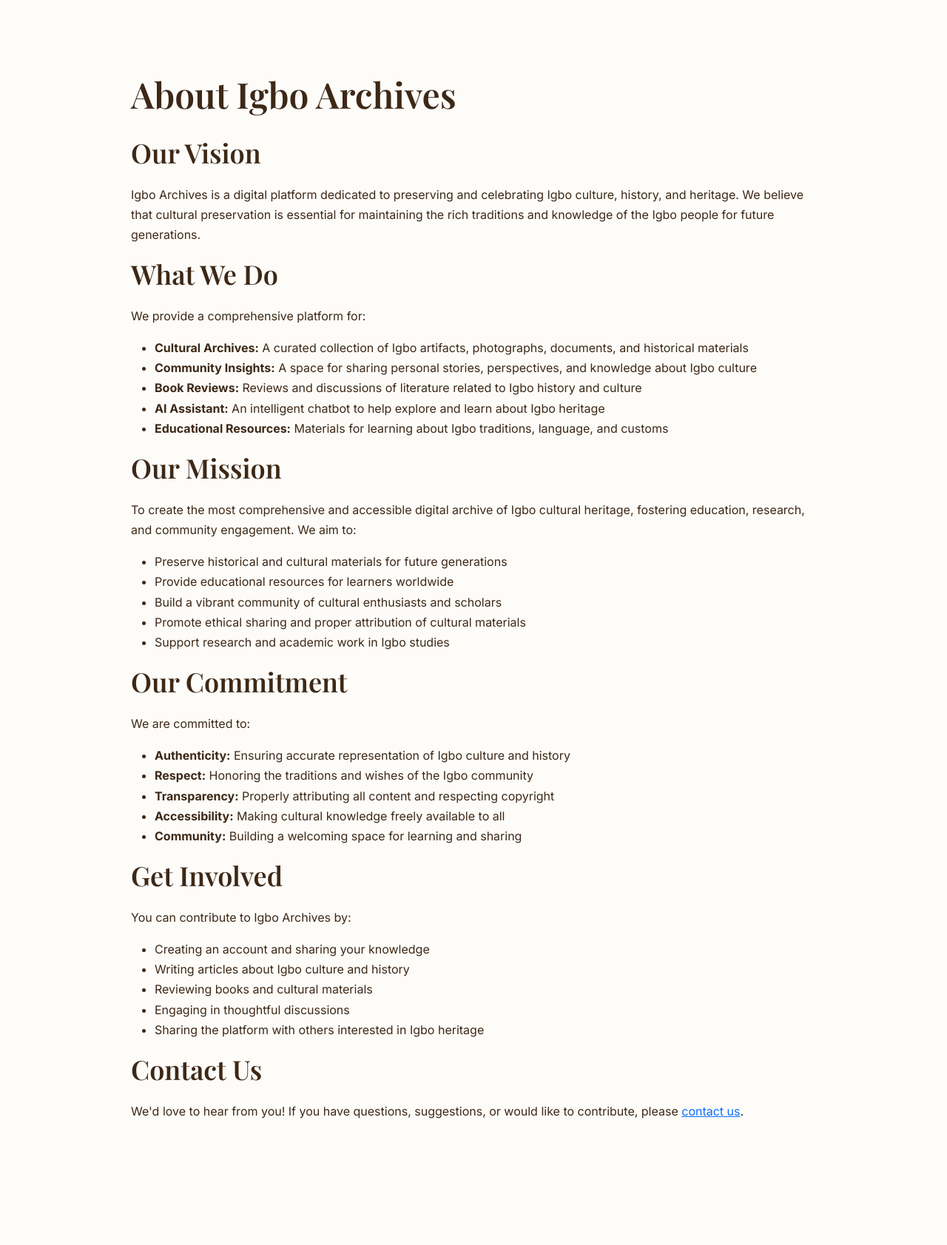
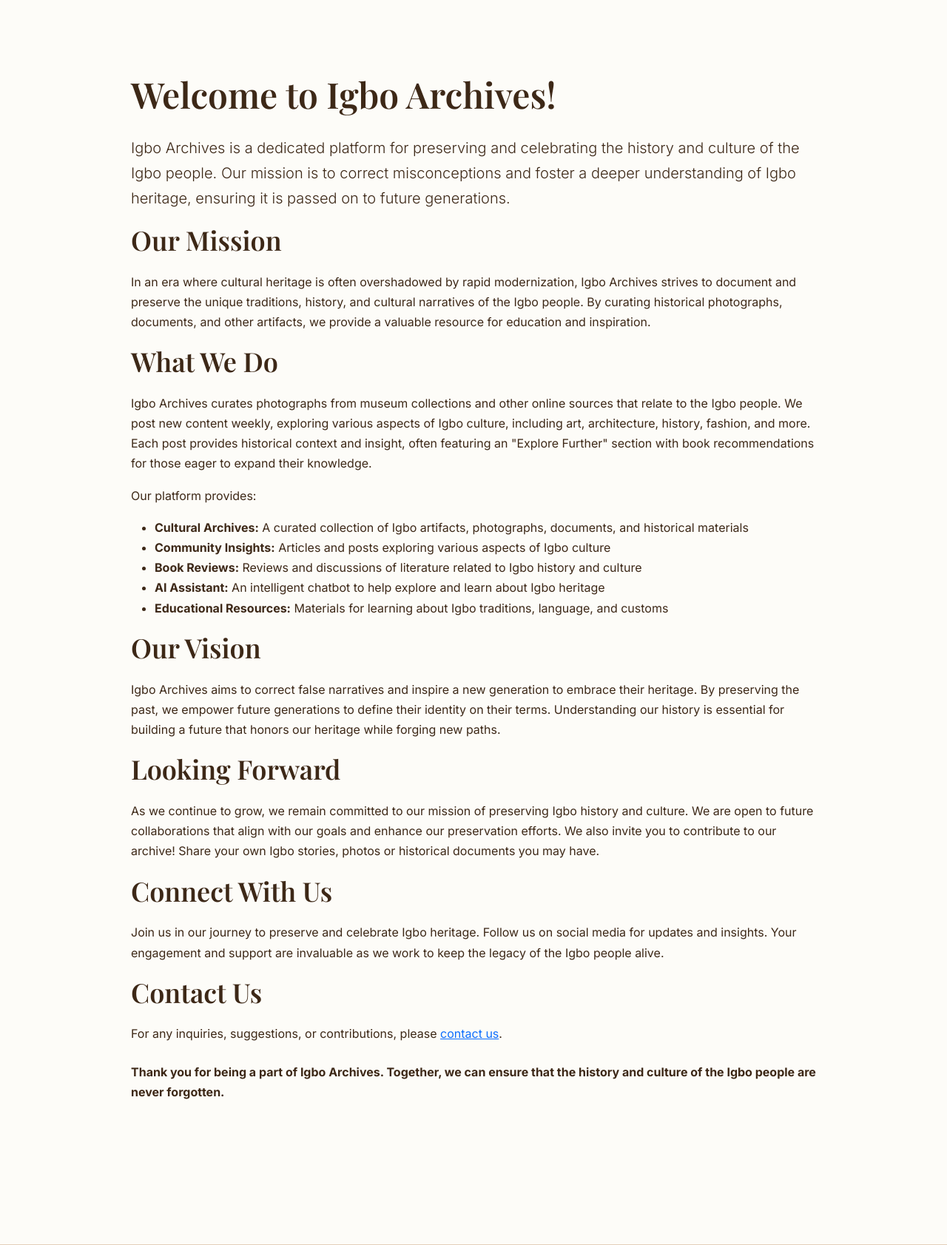
Before and after one commit to nwokikeonyeka/igbo-archives-platform, a Django app: page /about/ in a window 1280 px wide. Shown: the part 156-1839 px from the top of the page at 74% size. Run offline with Django 5.2, Linux system fonts and the light colour scheme; parts of the project's set-up code (start-up, migrations or seed data) failed here and were passed over; some libraries are stand-ins or nearby versions.

Commit message:
Update website content and refine account creation settings
Update About page content, fix URL in signup template, and adjust email verification settings for development and deployment.

Replit-Commit-Author: Agent
Replit-Commit-Session-Id: 52ea9b05-70b0-4e24-bdab-0036f5d80dd2
Replit-Commit-Checkpoint-Type: intermediate_checkpoint
Replit-Commit-Screenshot-Url: https://storage.googleapis.com/screenshot-production-us-central1/f8c3ff90-231f-4b2b-ac60-ea7444409825/52ea9b05-70b0-4e24-bdab-0036f5d80dd2/5pqSAGt

```diff
--- a/core/templates/account/signup.html
+++ b/core/templates/account/signup.html
@@ -54,7 +54,7 @@
             <div class="form-group">
                 <label class="checkbox-label">
                     {{ form.accept_terms }}
-                    I agree to the <a href="{% url 'terms' %}" target="_blank">Terms of Service</a> and <a href="{% url 'privacy' %}" target="_blank">Privacy Policy</a>
+                    I agree to the <a href="{% url 'core:terms' %}" target="_blank">Terms of Service</a> and <a href="{% url 'core:privacy' %}" target="_blank">Privacy Policy</a>
                 </label>
                 {% if form.accept_terms.errors %}
                 <div class="form-error">{{ form.accept_terms.errors }}</div>
--- a/core/templates/core/pages/about.html
+++ b/core/templates/core/pages/about.html
@@ -6,54 +6,37 @@
 <div class="container my-5">
     <div class="row">
         <div class="col-lg-10 mx-auto">
-            <h1 class="mb-4">About Igbo Archives</h1>
+            <h1 class="mb-4">Welcome to Igbo Archives!</h1>
 
             <div class="mt-4">
-                <h2>Our Vision</h2>
-                <p>Igbo Archives is a digital platform dedicated to preserving and celebrating Igbo culture, history, and heritage. We believe that cultural preservation is essential for maintaining the rich traditions and knowledge of the Igbo people for future generations.</p>
+                <p class="lead">Igbo Archives is a dedicated platform for preserving and celebrating the history and culture of the Igbo people. Our mission is to correct misconceptions and foster a deeper understanding of Igbo heritage, ensuring it is passed on to future generations.</p>
+
+                <h2>Our Mission</h2>
+                <p>In an era where cultural heritage is often overshadowed by rapid modernization, Igbo Archives strives to document and preserve the unique traditions, history, and cultural narratives of the Igbo people. By curating historical photographs, documents, and other artifacts, we provide a valuable resource for education and inspiration.</p>
 
                 <h2>What We Do</h2>
-                <p>We provide a comprehensive platform for:</p>
+                <p>Igbo Archives curates photographs from museum collections and other online sources that relate to the Igbo people. We post new content weekly, exploring various aspects of Igbo culture, including art, architecture, history, fashion, and more. Each post provides historical context and insight, often featuring an "Explore Further" section with book recommendations for those eager to expand their knowledge.</p>
+                <p>Our platform provides:</p>
                 <ul>
                     <li><strong>Cultural Archives:</strong> A curated collection of Igbo artifacts, photographs, documents, and historical materials</li>
-                    <li><strong>Community Insights:</strong> A space for sharing personal stories, perspectives, and knowledge about Igbo culture</li>
+                    <li><strong>Community Insights:</strong> Articles and posts exploring various aspects of Igbo culture</li>
                     <li><strong>Book Reviews:</strong> Reviews and discussions of literature related to Igbo history and culture</li>
                     <li><strong>AI Assistant:</strong> An intelligent chatbot to help explore and learn about Igbo heritage</li>
                     <li><strong>Educational Resources:</strong> Materials for learning about Igbo traditions, language, and customs</li>
                 </ul>
 
-                <h2>Our Mission</h2>
-                <p>To create the most comprehensive and accessible digital archive of Igbo cultural heritage, fostering education, research, and community engagement. We aim to:</p>
-                <ul>
-                    <li>Preserve historical and cultural materials for future generations</li>
-                    <li>Provide educational resources for learners worldwide</li>
-                    <li>Build a vibrant community of cultural enthusiasts and scholars</li>
-                    <li>Promote ethical sharing and proper attribution of cultural materials</li>
-                    <li>Support research and academic work in Igbo studies</li>
-                </ul>
+                <h2>Our Vision</h2>
+                <p>Igbo Archives aims to correct false narratives and inspire a new generation to embrace their heritage. By preserving the past, we empower future generations to define their identity on their terms. Understanding our history is essential for building a future that honors our heritage while forging new paths.</p>
 
-                <h2>Our Commitment</h2>
-                <p>We are committed to:</p>
-                <ul>
-                    <li><strong>Authenticity:</strong> Ensuring accurate representation of Igbo culture and history</li>
-                    <li><strong>Respect:</strong> Honoring the traditions and wishes of the Igbo community</li>
-                    <li><strong>Transparency:</strong> Properly attributing all content and respecting copyright</li>
-                    <li><strong>Accessibility:</strong> Making cultural knowledge freely available to all</li>
-                    <li><strong>Community:</strong> Building a welcoming space for learning and sharing</li>
-                </ul>
+                <h2>Looking Forward</h2>
+                <p>As we continue to grow, we remain committed to our mission of preserving Igbo history and culture. We are open to future collaborations that align with our goals and enhance our preservation efforts. We also invite you to contribute to our archive! Share your own Igbo stories, photos or historical documents you may have.</p>
 
-                <h2>Get Involved</h2>
-                <p>You can contribute to Igbo Archives by:</p>
-                <ul>
-                    <li>Creating an account and sharing your knowledge</li>
-                    <li>Writing articles about Igbo culture and history</li>
-                    <li>Reviewing books and cultural materials</li>
-                    <li>Engaging in thoughtful discussions</li>
-                    <li>Sharing the platform with others interested in Igbo heritage</li>
-                </ul>
+                <h2>Connect With Us</h2>
+                <p>Join us in our journey to preserve and celebrate Igbo heritage. Follow us on social media for updates and insights. Your engagement and support are invaluable as we work to keep the legacy of the Igbo people alive.</p>
 
                 <h2>Contact Us</h2>
-                <p>We'd love to hear from you! If you have questions, suggestions, or would like to contribute, please <a href="{% url 'core:contact' %}">contact us</a>.</p>
+                <p>For any inquiries, suggestions, or contributions, please <a href="{% url 'core:contact' %}">contact us</a>.</p>
+                <p class="mt-4"><strong>Thank you for being a part of Igbo Archives. Together, we can ensure that the history and culture of the Igbo people are never forgotten.</strong></p>
             </div>
         </div>
     </div>
```
Also changed, not shown: igbo_archives/settings.py (+24 -7 lines), README.md (added), db.sqlite3.
